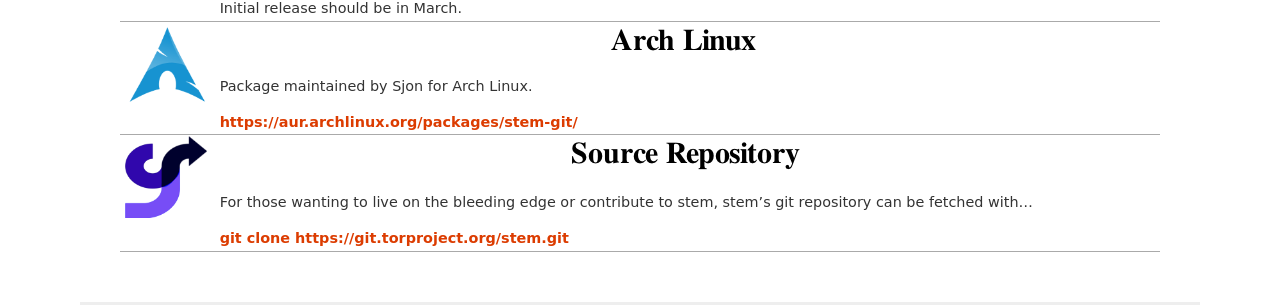
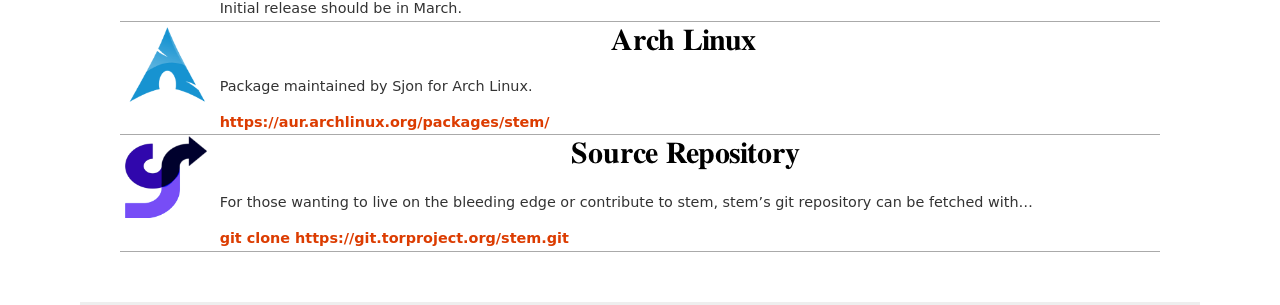
Before and after one commit to torproject/stem, a Sphinx documentation site: the page built from docs/download.rst, in a window 1280 px wide. Shown: the part 373-678 px from the top of the page. Built offline with Sphinx 7.4.7, drawn with Linux system fonts in a browser that asks for light colours; some of the changed lines change nothing that is shown.

Commit message:
Updating ArchLinux download url
Sjon has uploaded a new AUR package for our 1.0.1 release. Pointing our
download page at that instead.

```diff
--- a/docs/download.rst
+++ b/docs/download.rst
@@ -43,14 +43,14 @@
        Initial release should be in March.
 
    * - .. image:: /_static/section/download/archlinux.png
-          :target: https://aur.archlinux.org/packages/stem-git/
+          :target: https://aur.archlinux.org/packages/stem/
 
      - .. image:: /_static/label/archlinux.png
-          :target: https://aur.archlinux.org/packages/stem-git/
+          :target: https://aur.archlinux.org/packages/stem/
 
        Package maintained by Sjon for Arch Linux.
 
-       `https://aur.archlinux.org/packages/stem-git/ <https://aur.archlinux.org/packages/stem-git/>`_
+       `https://aur.archlinux.org/packages/stem/ <https://aur.archlinux.org/packages/stem/>`_
 
    * - .. image:: /_static/section/download/git.png
           :target: https://gitweb.torproject.org/stem.git
```
